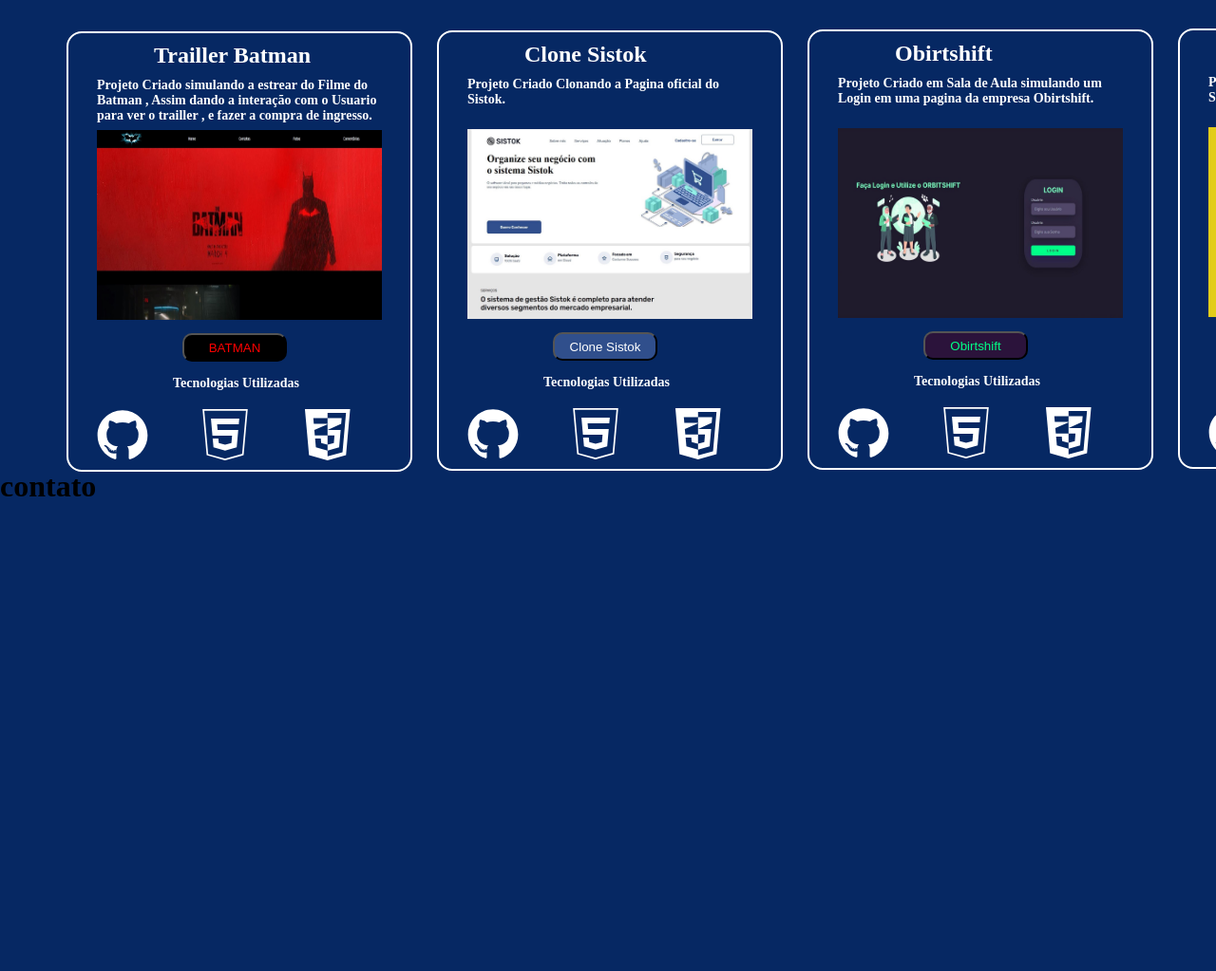
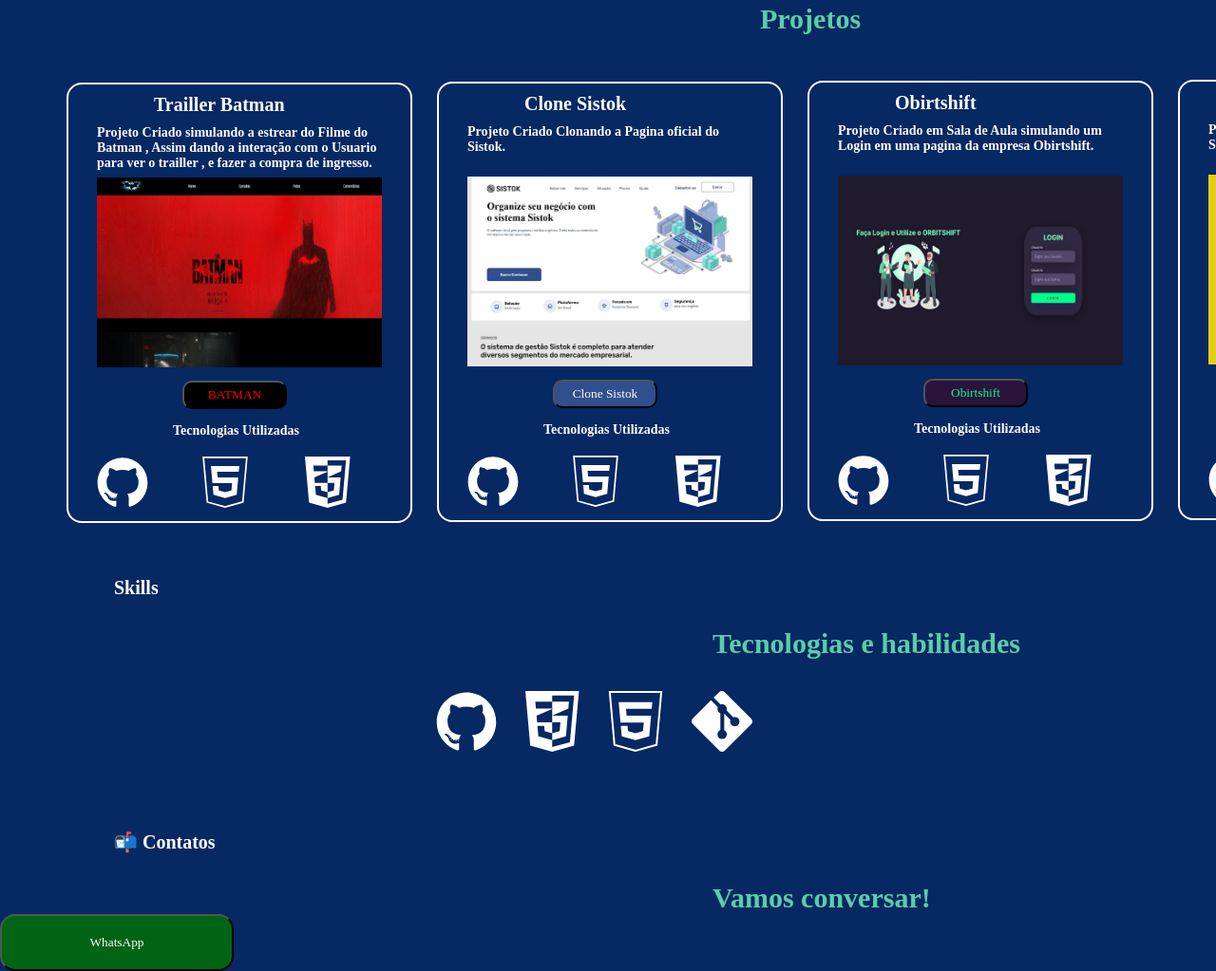
Before and after one commit to Diniz-Vitor/Portifole, a plain HTML site: page index.html in a window 1280 px wide. Shown: the part 705-1728 px from the top of the page at 95% size. Before the commit the page ends 1236 px from the top, so only its background shows below. Drawn offline with Linux system fonts and the light colour scheme.

Commit message:
Atualização

```diff
--- a/Css/style.css
+++ b/Css/style.css
@@ -1,7 +1,8 @@
+@import url('https://fonts.googleapis.com/css2?family=Exo+2:wght@300;400;500;600;700&display=swap');
 *{
     margin: 0;
     padding: 0;
-
+    font-family: "Exo+2";
 }
 
 body{
@@ -100,12 +101,19 @@
 
 }
 
-.projetos h5{
+
+.Portfolio h5{
     color: #5ccda7;
     font-size: 30px;
 margin-left: 800px;
+margin-top: 30px;
+ }
+
+.Portfolio h2{
+    color:#FFFFFF;
+    font-size: 20px;
+margin-left: 120px;
 margin-top: 60px;
-
 
 }
 
@@ -350,3 +358,57 @@
 
     margin-right: 20px ;
 }
+
+
+.Skills h1{
+    color: #FFFFFF;
+    font-size: 20px;
+    margin-left: 120px;
+    margin-top: 60px;
+}
+
+
+.Skills h2{
+    color: #5ccda7;
+    font-size: 30px;
+margin-left: 750px;
+margin-top: 30px;
+ }
+
+
+ .imgskills {
+    width: 100vw;
+    height: 80px;
+    display: flex;
+    align-items: center;
+    justify-content: center;
+ }
+
+ .img-skills{
+     margin-top: 50px;
+     margin-right: 30px;
+ }
+
+
+ .Contato h1 {
+    color: #FFFFFF;
+    font-size: 20px;
+    margin-left: 120px;
+    margin-top: 100px;
+ }
+
+ .Contato h2 {
+    color: #5ccda7;
+ font-size: 30px;
+margin-left: 750px;
+margin-top: 30px;
+ }
+
+ .Contato button{
+    width: 246px;
+    height: 60px;
+    border-radius: 16px;
+    color: #FFFFFF;
+    background-color: #006414;
+
+ }
--- a/index.html
+++ b/index.html
@@ -1,22 +1,25 @@
 <!DOCTYPE html>
 <html lang="en">
+
 <head>
   <meta charset="UTF-8" />
   <meta name="viewport" content="width=device-width, initial-scale=1.0" />
   <link rel="stylesheet" href="./Css/style.css" />
   <title>Vitor Diniz</title>
 </head>
+
 <body>
   <main>
     <div class="cabecariohome">
       <div class="home">
         <a href="">Home</a>
-          <a href="">Sobre mim</a>
-          <a href="">Portifolio</a>
+        <a href="#sobremim">Sobre mim</a>
+        <a href="#Portifolio">Portifolio</a>
+        <a href="#Skills">Skills</a>
         <a href="">Contato</a>
       </div>
     </div>
-      <div class="sobremim">
+    <div class="sobremim" id="sobremim">
       <img src="/assets/3.jpeg" alt="" />
       <h1>Sobre Mim</h1>
       <h2>Vitor Diniz</h2>
@@ -34,13 +37,13 @@
 
       <div id="curriculo">
         <h6>Acesse meu</h6>
-          <a href="./assets/Curriculo - VITOR  DINIZ .pdf"
-            ><button>Currículo</button></a
-          >
+        <a href="./assets/Curriculo - VITOR  DINIZ .pdf" target="_blank"><button>Currículo</button></a>
       </div>
     </div>
 
-      <div class="projetos">
+    <div class="Portfolio" id="Portifolio">
+
+      <h2>🔗 Portfólio</h2>
       <h5>Projetos</h5>
 
       <div class="batman">
@@ -51,20 +54,17 @@
           ingresso.
         </h1>
         <img src="./assets/Saite Batman.JPG" alt="" />
-          <a href="https://diniz-vitor.github.io/Batman-Projeto/"
-            ><button>BATMAN</button></a>
+        <a href="https://diniz-vitor.github.io/Batman-Projeto/" target="_blank"><button>BATMAN</button></a>
 
         <div class="tecnologias">
           <h1>Tecnologias Utilizadas</h1>
-            <a href="https://github.com/Diniz-Vitor/Batman-Projeto"
-              ><img src="./assets/Github.svg" link
-            /></a>
-            <a href="https://github.com/Diniz-Vitor/Batman-Projeto/blob/main/index.html"
-              ><img src="./assets/Html.svg" alt=""
-               /></a>
+          <a href="https://github.com/Diniz-Vitor/Batman-Projeto" target="_blank"><img src="./assets/Github.svg"
+              link /></a>
+          <a href="https://github.com/Diniz-Vitor/Batman-Projeto/blob/main/index.html" target="_blank"><img
+              src="./assets/Html.svg" alt="" /></a>
 
-            <a href="https://github.com/Diniz-Vitor/Batman-Projeto/blob/main/styles.css"
-              ><img src="./assets/CSS.svg" alt=""/></a>
+          <a href="https://github.com/Diniz-Vitor/Batman-Projeto/blob/main/styles.css" target="_blank"><img
+              src="./assets/CSS.svg" alt="" /></a>
         </div>
       </div>
 
@@ -72,20 +72,16 @@
         <h2>Clone Sistok</h2>
         <h1>Projeto Criado Clonando a Pagina oficial do Sistok.</h1>
         <img src="./assets/Sistok.JPG" alt="" />
-          <a href=""
-            ><button>Clone Sistok</button></a>
+        <a href=""><button>Clone Sistok</button></a>
 
         <div class="tecnologias">
           <h1>Tecnologias Utilizadas</h1>
-            <a href="https://github.com/Diniz-Vitor/Clone-Sistok"
-              ><img src="./assets/Github.svg" link
-            /></a>
-            <a href="https://github.com/Diniz-Vitor/Clone-Sistok/blob/main/index.html"
-              ><img src="./assets/Html.svg" alt=""
-               /></a>
-
-            <a href="https://github.com/Diniz-Vitor/Clone-Sistok/blob/main/style.css"
-              ><img src="./assets/CSS.svg" alt=""/></a>
+          <a href="https://github.com/Diniz-Vitor/Clone-Sistok" target="_blank"><img src="./assets/Github.svg"
+              link /></a>
+          <a href="https://github.com/Diniz-Vitor/Clone-Sistok/blob/main/index.html" target="_blank"><img
+              src="./assets/Html.svg" alt="" /></a>
+          <a href="https://github.com/Diniz-Vitor/Clone-Sistok/blob/main/style.css" target="_blank"><img
+              src="./assets/CSS.svg" alt="" /></a>
         </div>
       </div>
 
@@ -93,20 +89,16 @@
         <h2>Obirtshift</h2>
         <h1>Projeto Criado em Sala de Aula simulando um Login em uma pagina da empresa Obirtshift.</h1>
         <img src="./assets/Obirtshift.JPG" alt="" />
-          <a href="https://diniz-vitor.github.io/Obirtshift/"
-            ><button>Obirtshift</button></a>
+        <a href="https://diniz-vitor.github.io/Obirtshift/" target="_blank"><button>Obirtshift</button></a>
 
         <div class="tecnologias">
           <h1>Tecnologias Utilizadas</h1>
-            <a href="https://github.com/Diniz-Vitor/Obirtshift"
-              ><img src="./assets/Github.svg" link
-            /></a>
-            <a href="https://github.com/Diniz-Vitor/Obirtshift/blob/main/index.html"
-              ><img src="./assets/Html.svg" alt=""
-               /></a>
+          <a href="https://github.com/Diniz-Vitor/Obirtshift" target="_blank"><img src="./assets/Github.svg" link /></a>
+          <a href="https://github.com/Diniz-Vitor/Obirtshift/blob/main/index.html" target="_blank"><img
+              src="./assets/Html.svg" alt="" /></a>
 
-            <a href="https://github.com/Diniz-Vitor/Obirtshift/blob/main/css/style.css"
-              ><img src="./assets/CSS.svg" alt=""/></a>
+          <a href="https://github.com/Diniz-Vitor/Obirtshift/blob/main/css/style.css" target="_blank"><img
+              src="./assets/CSS.svg" alt="" /></a>
         </div>
       </div>
 
@@ -114,29 +106,43 @@
         <h2>Clone Skambo</h2>
         <h1>Projeto Criado Clonando a Pagina oficial do Skambo.</h1>
         <img src="/assets/Skambo.JPG" alt="" />
-          <a href="https://diniz-vitor.github.io/Clone-SKAMBO/"
-            ><button>Skambo</button></a>
+        <a href="https://diniz-vitor.github.io/Clone-SKAMBO/" target="_blank"><button>Skambo</button></a>
 
         <div class="tecnologias">
           <h1>Tecnologias Utilizadas</h1>
-            <a href="https://github.com/Diniz-Vitor/Clone-SKAMBO"
-              ><img src="./assets/Github.svg" link
-            /></a>
-            <a href="https://github.com/Diniz-Vitor/Clone-SKAMBO/blob/main/index.html"
-              ><img src="./assets/Html.svg" alt=""
-               /></a>
+          <a href="https://github.com/Diniz-Vitor/Clone-SKAMBO" target="_blank"><img src="./assets/Github.svg"
+              link /></a>
+          <a href="https://github.com/Diniz-Vitor/Clone-SKAMBO/blob/main/index.html" target="_blank"><img
+              src="./assets/Html.svg" alt="" /></a>
 
-            <a href="https://github.com/Diniz-Vitor/Clone-SKAMBO/blob/main/style.css"
-              ><img src="./assets/CSS.svg" alt=""/></a>
+          <a href="https://github.com/Diniz-Vitor/Clone-SKAMBO/blob/main/style.css" target="_blank"><img
+              src="./assets/CSS.svg" alt="" /></a>
         </div>
       </div>
 
+      <div class="Skills" id="Skills">
+
+        <h1>Skills </h1>
+        <h2>Tecnologias e habilidades</h2>
+        <div class="imgskills">
+          <img  class="img-skills" src="./assets/Github.svg" alt="Github">
+          <img  class="img-skills"src="./assets/CSS.svg" alt="Css">
+          <img class="img-skills" src="./assets/Html.svg" alt="Html">
+          <img class="img-skills" src="./assets/Shape.svg" alt="Shape">
+        </div>
+
+      </div>
 
       <div class="Contato">
 
-          <h1>contato</h1>
+        <h1>📬 Contatos</h1>
+        <h2>Vamos conversar!</h2>
+
+        <a href="https://wa.me/qr/KV4CECCBDK5NM1" target="_blank"><button>WhatsApp</button></a>
+
       </div>
     </div>
   </main>
 </body>
+
 </html>
```
Also changed, not shown: assets/PaperPlaneTilt.svg (added), assets/Shape.png (added), assets/linkedin.svg (added). Lines whose indentation alone changed are shown as unchanged.
